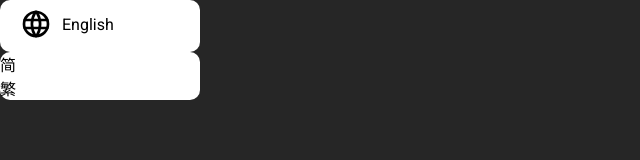
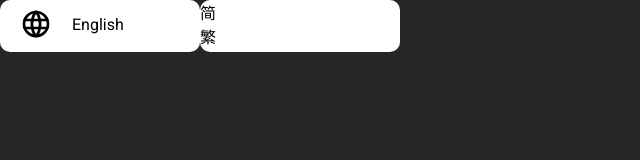
Before and after one commit to henrylin03/dropdown, a plain HTML site: page index.html in a window 1280 px wide. Shown: the whole page, without its empty margins (0-640 px from the left). Drawn offline with Linux system fonts and the light colour scheme.

Commit message:
align paddings, build grid

```diff
--- a/styles.css
+++ b/styles.css
@@ -32,11 +32,17 @@ ul {
   --roundedness: 10px;
 }
 
+.dropdown {
+  display: grid;
+  grid-template-columns: 1fr 5fr 1fr;
+  grid-template-rows: 1fr 1fr 1fr;
+}
+
 .dropdown button {
   border-radius: var(--roundedness);
   display: flex;
   align-items: center;
-  gap: 10px;
+  gap: 20px;
   padding: 8px 20px;
   width: var(--width)
 }
@@ -53,5 +59,4 @@ ul {
   background-color: white;
   border-radius: var(--roundedness);
   width: var(--width);
-  display: grid;
 }
```
